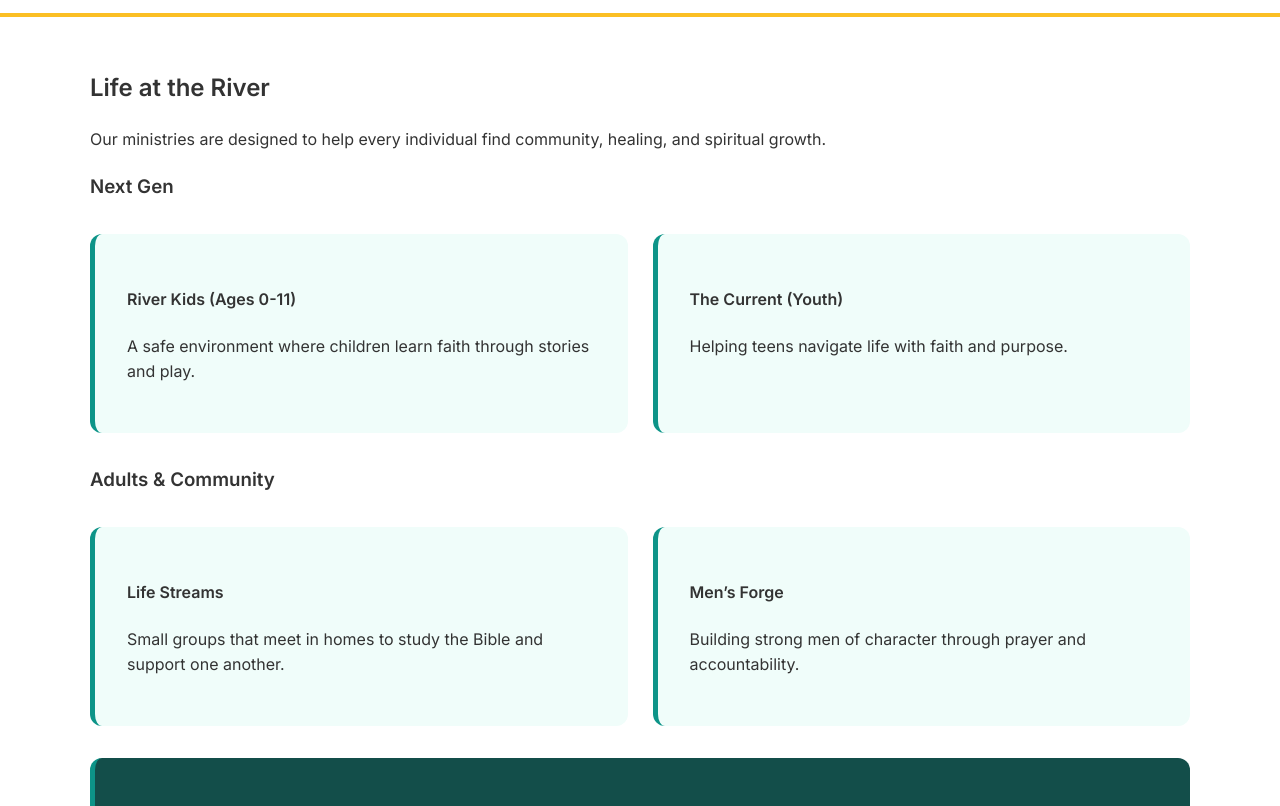
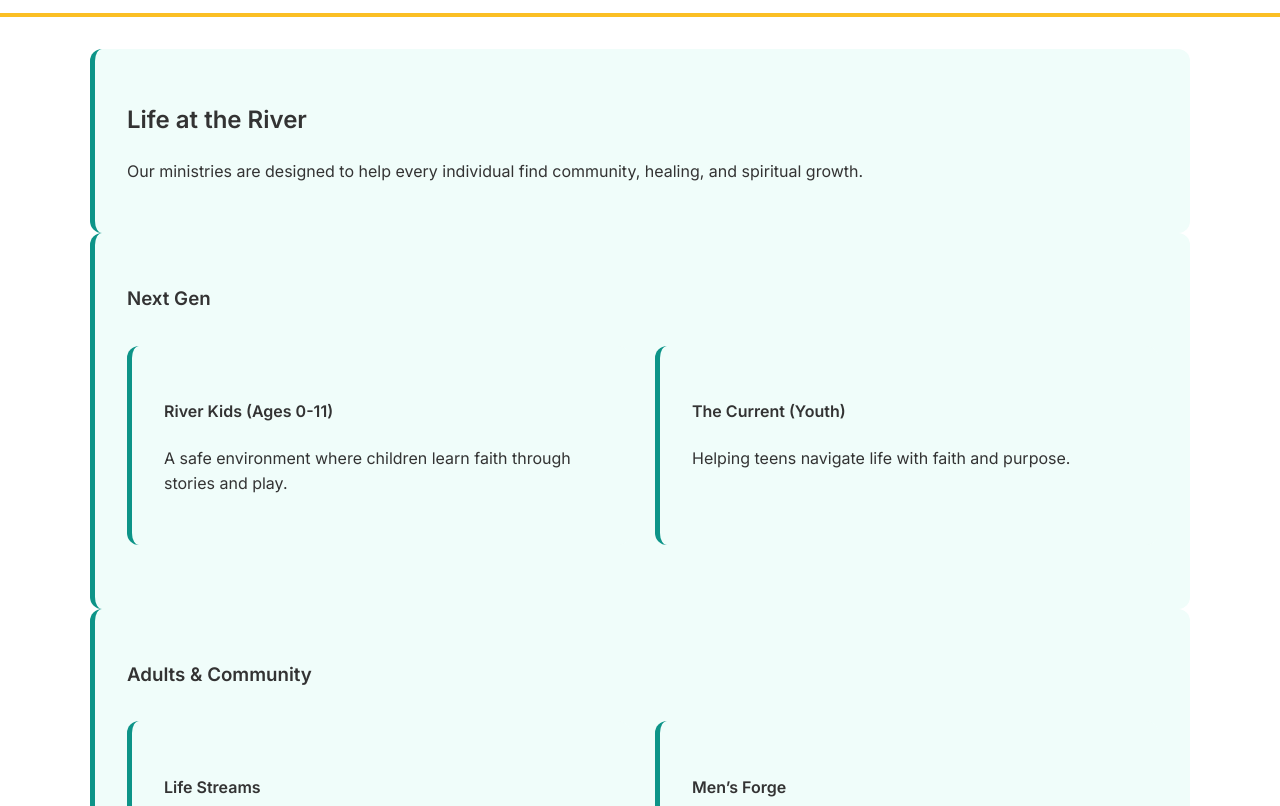
Before and after one commit to emmanueltorris-rgb/healing-river, a website: page ministries.html in a window 1280 px wide. Shown: the part 113-919 px from the top of the page. Drawn offline with Linux system fonts and the light colour scheme.

Commit message:
Fix typo in contact.html and ensure all content is enclosed in card boxes

```diff
--- a/ministries.html
+++ b/ministries.html
@@ -25,12 +25,12 @@
     </header>
 
     <main>
-        <section>
+        <section class="card">
             <h2>Life at the River</h2>
             <p>Our ministries are designed to help every individual find community, healing, and spiritual growth.</p>
         </section>
 
-        <section>
+        <section class="card">
             <h3>Next Gen</h3>
             <div class="grid">
                 <div class="card">
@@ -44,7 +44,7 @@
             </div>
         </section>
 
-        <section>
+        <section class="card">
             <h3>Adults & Community</h3>
             <div class="grid">
                 <div class="card">
```
Also changed, not shown: about.html (+1 -1 lines), contact.html (+1 -1 lines), give.html (+1 -1 lines).
